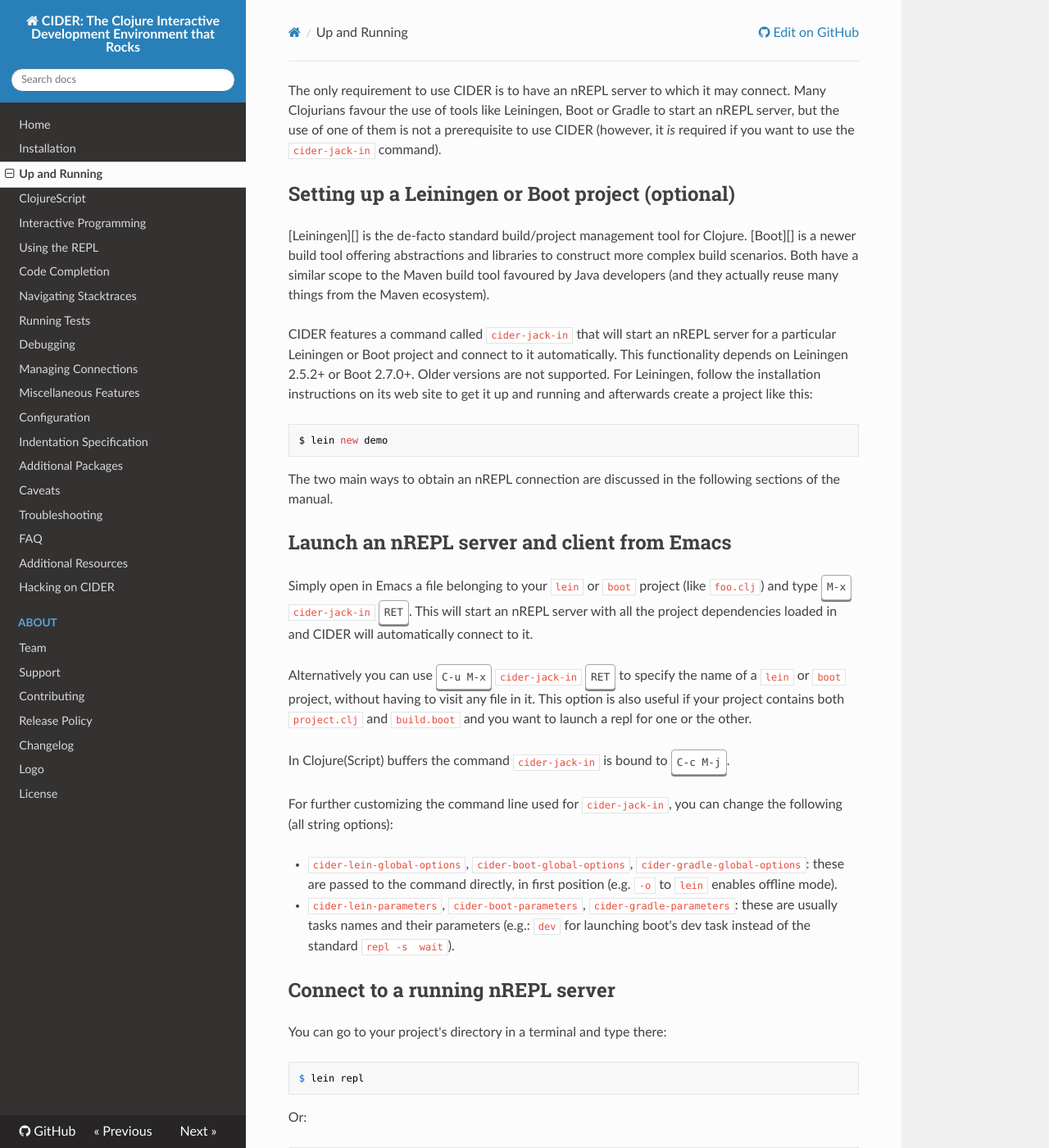
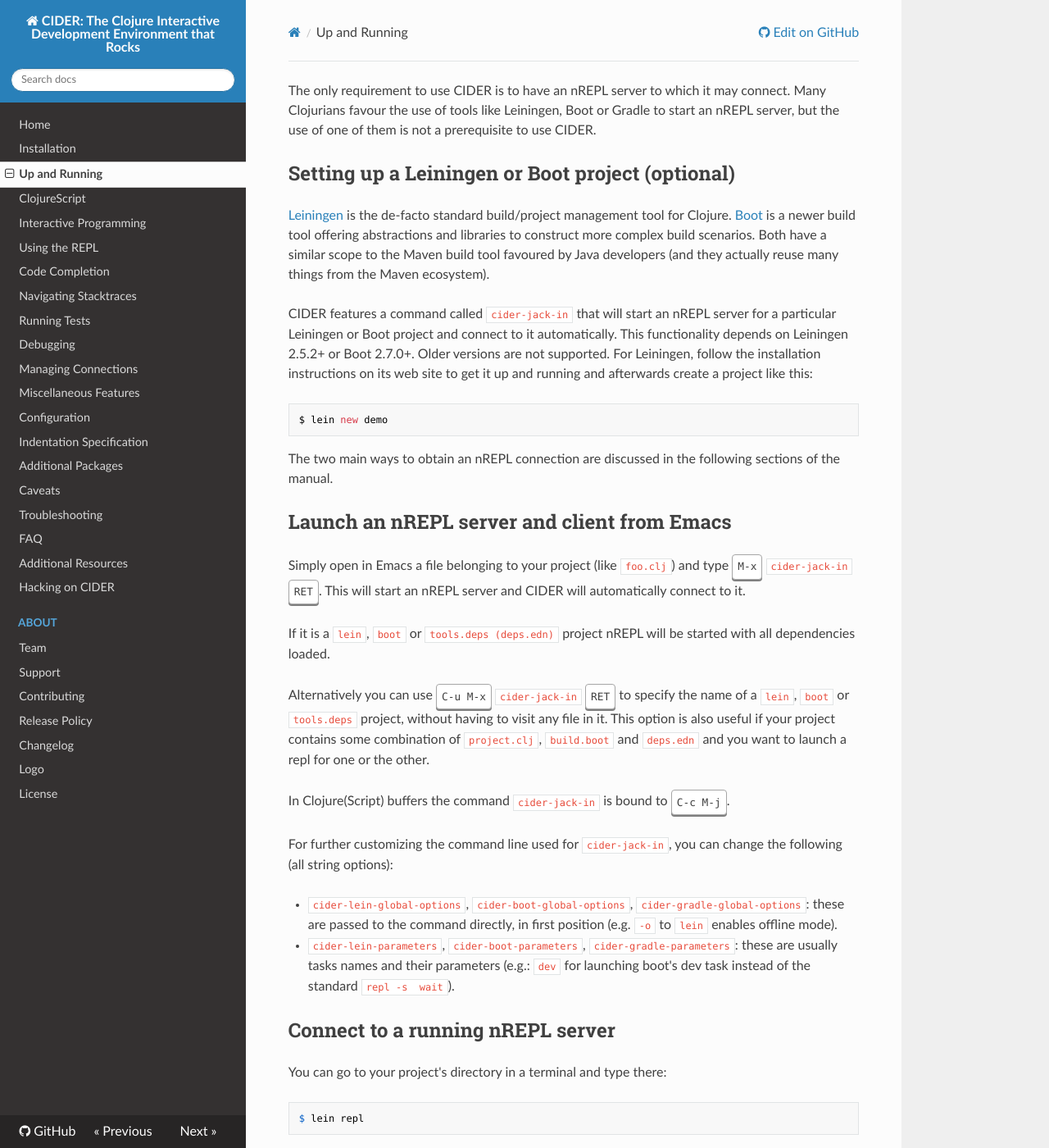
Before and after one commit to clojure-emacs/cider, an MkDocs documentation site: the page built from doc/up_and_running.md, in a window 1280 px wide and 1400 px high. Shown: the whole window at 82% size. Built offline with MkDocs 1.6.1, drawn with Linux system fonts in a browser that asks for light colours; nearby versions of some CDN libraries; old or Windows-style settings are respelled for this version of MkDocs; some of the changed text lies outside the part shown.

Commit message:
Indicate support for Clojure CLI tools in docs

````diff
--- a/doc/installation.md
+++ b/doc/installation.md
@@ -13,9 +13,9 @@
 1.8+.  CIDER 0.17 (Andalucía) was the final release which supported
 Java 7 and Clojure(Script) 1.7.
 
-You'll also need a recent version of your favorite build tool (Leiningen, Boot
-or Gradle) to be able to start CIDER via `cider-jack-in`. Generally it's a good
-idea to use their latest stable versions.
+You'll also need a recent version of either the Clojure CLI tools or your
+favorite build tool (Leiningen, Boot or Gradle) to be able to start CIDER via
+`cider-jack-in`. Generally it's a good idea to use their latest stable versions.
 
 **CIDER does not support ClojureCLR.**
 
--- a/doc/up_and_running.md
+++ b/doc/up_and_running.md
@@ -1,13 +1,12 @@
 The only requirement to use CIDER is to have an nREPL server to which it may
 connect. Many Clojurians favour the use of tools like Leiningen, Boot or Gradle
 to start an nREPL server, but the use of one of them is not a prerequisite to
-use CIDER (however, it *is* required if you want to use the `cider-jack-in`
-command).
+use CIDER.
 
 ## Setting up a Leiningen or Boot project (optional)
 
-[Leiningen][] is the de-facto standard build/project
-management tool for Clojure. [Boot][] is a newer build tool
+[Leiningen](https://leiningen.org) is the de-facto standard build/project
+management tool for Clojure. [Boot](http://boot-clj.com) is a newer build tool
 offering abstractions and libraries to construct more complex build
 scenarios. Both have a similar scope to the Maven build tool favoured by Java
 developers (and they actually reuse many things from the Maven ecosystem).
@@ -27,15 +26,18 @@
 
 ## Launch an nREPL server and client from Emacs
 
-Simply open in Emacs a file belonging to your `lein` or `boot` project (like
-`foo.clj`) and type <kbd>M-x</kbd> `cider-jack-in` <kbd>RET</kbd>. This will
-start an nREPL server with all the project dependencies loaded in and CIDER will
-automatically connect to it.
+Simply open in Emacs a file belonging to your project (like `foo.clj`) and type
+<kbd>M-x</kbd> `cider-jack-in` <kbd>RET</kbd>. This will start an nREPL server
+and CIDER will automatically connect to it.
+
+If it is a `lein`, `boot` or `tools.deps (deps.edn)` project nREPL will be
+started with all dependencies loaded.
 
 Alternatively you can use <kbd>C-u M-x</kbd> `cider-jack-in` <kbd>RET</kbd> to
-specify the name of a `lein` or `boot` project, without having to visit any file
-in it. This option is also useful if your project contains both `project.clj`
-and `build.boot` and you want to launch a repl for one or the other.
+specify the name of a `lein`, `boot` or `tools.deps` project, without having to
+visit any file in it. This option is also useful if your project contains some
+combination of `project.clj`, `build.boot` and `deps.edn` and you want to launch
+a repl for one or the other.
 
 In Clojure(Script) buffers the command `cider-jack-in` is bound to <kbd>C-c M-j</kbd>.
 
@@ -53,10 +55,16 @@
 $ lein repl
 ```
 
-Or:
+Or for `boot`:
 
 ```
 $ boot repl -s wait (or whatever task launches a repl)
+```
+
+It is also possible for plain `clj`, although the command is somewhat longer:
+
+```
+$ clj -Sdeps '{:deps {cider/cider-nrepl {:mvn/version "0.18.0-SNAPSHOT"} }}' -e '(require (quote cider-nrepl.main)) (cider-nrepl.main/init ["cider.nrepl/cider-middleware"])'
 ```
 
 Alternatively you can start nREPL either manually or by the facilities provided by your
````
